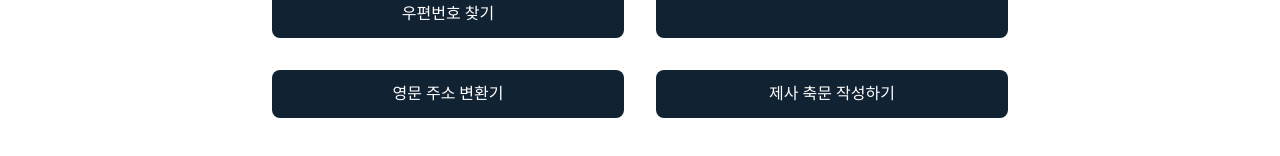
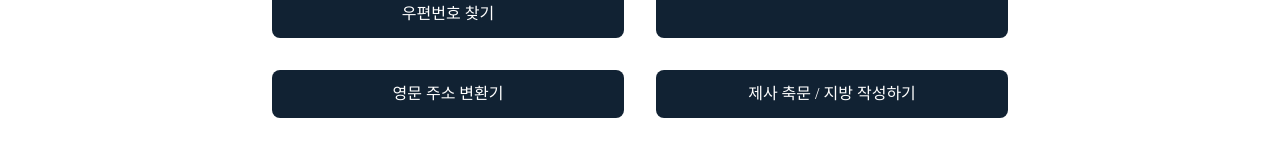
Before and after one commit to kbhetrr/helping.kr, a React (Create React App) app: page / in a window 1280 px wide. Shown: the part 340-496 px from the top of the page. Built offline with nearby package versions, Linux system fonts and the light colour scheme.

Commit message:
KKH: 메인 페이지 수정

```diff
--- a/src/App.tsx
+++ b/src/App.tsx
@@ -18,7 +18,7 @@ const App = () => {
           </Card>
           <Card>세금 계산기</Card>
           <Card>영문 주소 변환기</Card>
-          <Card>제사 축문 작성하기</Card>
+          <Card>제사 축문 / 지방 작성하기</Card>
         </CardView>
       </Container>
     </>
```
